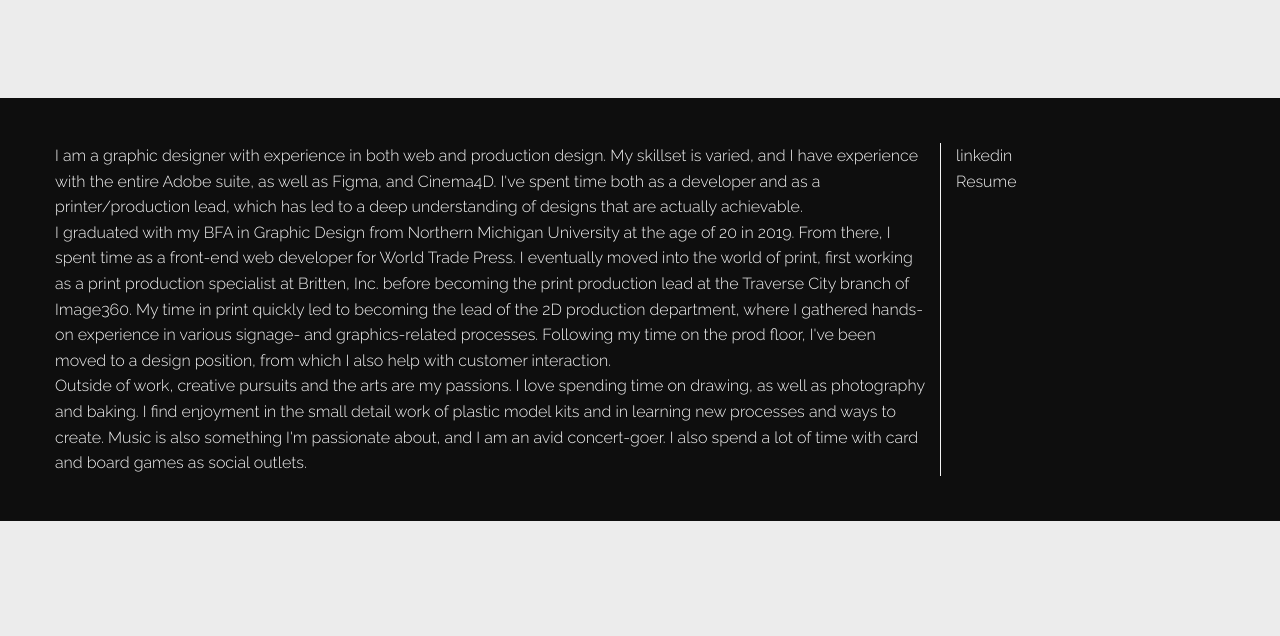
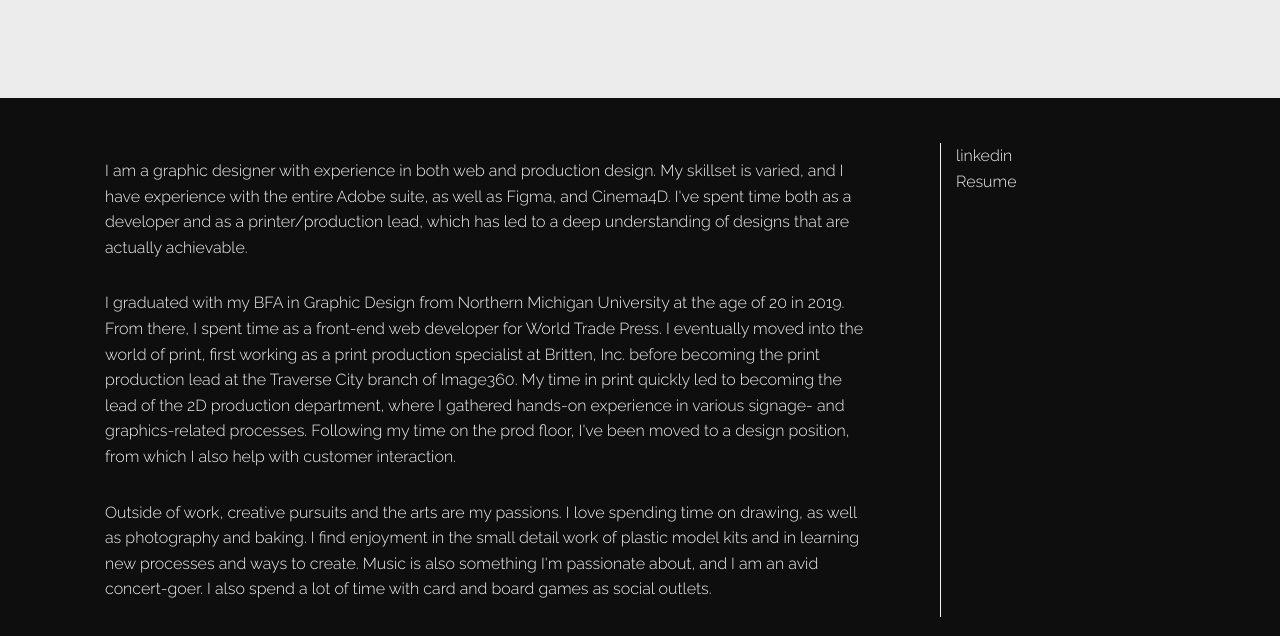
Before and after one commit to justinw248/justinw248.github.io, a plain HTML site: page index.html in a window 1280 px wide. Shown: the part 843-1479 px from the top of the page. Before the commit the page ends 1364 px from the top, so only its background shows below. Drawn offline with Linux system fonts and the light colour scheme; a script that the page names is missing.

Commit message:
Update app.css

```diff
--- a/css/app.css
+++ b/css/app.css
@@ -151,6 +151,11 @@ color:#370071;
 .projectContent p {
     padding: 15px 50px;
 }
+
+#aboutMe p {
+        padding: 15px 50px;
+}
+
 .circle p {
     padding: 0px;
 }
```
